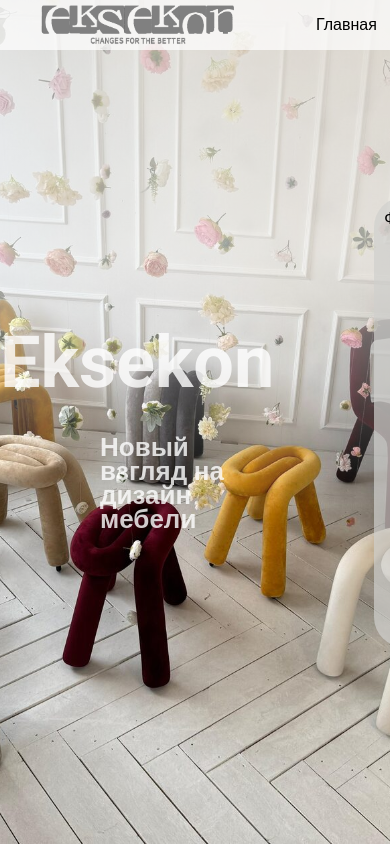
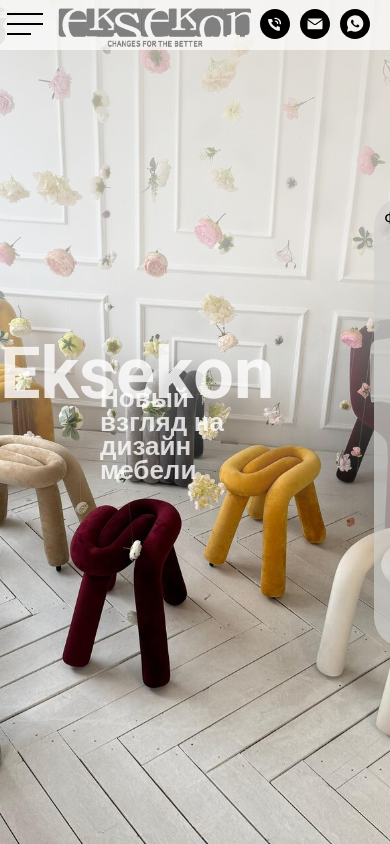
Before and after one commit to leonraz58/eksekon, a React app: page / in a window 390 px wide. Shown: the top 844 px of the page. Built offline with nearby package versions, Linux system fonts and the light colour scheme; a web font is replaced by a local one.

Commit message:
add mobile header menu

```diff
--- a/src/layout/header/contacts/contacts.module.scss
+++ b/src/layout/header/contacts/contacts.module.scss
@@ -2,5 +2,8 @@
   display: flex;
   justify-content: center;
   align-items: center;
-  gap: 10px
+  gap: 10px;
+  line-height: 1;
+  position: relative;
+  z-index: -5;
 }
--- a/src/layout/header/header.module.scss
+++ b/src/layout/header/header.module.scss
@@ -12,12 +12,22 @@
   padding-right: 20px;
 
   //border: 1px solid red;
-  z-index: 100;
+  z-index: 5;
 
   background: rgba(255, 255, 255, 0.7);
   height: 50px;
 }
 
+.logoWrapper {
+  display: flex;
+  align-items: center;
+  justify-content: center;
+  width: 200px;
+  overflow: hidden;
+  z-index: -5
+}
+
 .logo {
   height: 80px;
+  object-fit: cover;
 }
--- a/src/layout/header/header.tsx
+++ b/src/layout/header/header.tsx
@@ -1,14 +1,29 @@
 import s from './header.module.scss'
 import logo from './../../assets/images/logo.png'
-import {Menu} from "./menu/menu";
 import {Contacts} from "./contacts/contacts";
+import {DesktopMenu} from "./headerMenu/menu/desktopMenu/desktopMenu";
+import {MobileMenu} from "./headerMenu/menu/mobileMenu/mobileMenu";
+import {useEffect, useState} from "react";
 
 export const Header = () => {
+
+    const [width, setWidth] = useState(window.innerWidth);
+    const breakpoint = 768
+    let isMobile = width < breakpoint
+
+    useEffect(()=>{
+        const handleWindowResize = () => setWidth(window.innerWidth);
+        window.addEventListener('resize', handleWindowResize);
+        return () => window.removeEventListener('resize', handleWindowResize);
+    })
+
     return <header className={s.header}>
-        <div>
+        {isMobile && <MobileMenu/>}
+        <div className={s.logoWrapper}>
             <img src={logo} alt="logo" className={s.logo}/>
         </div>
-        <Menu/>
+        {!isMobile && <DesktopMenu/>}
+
         <Contacts/>
     </header>
 }
--- /dev/null
+++ b/src/layout/header/headerMenu/menu/desktopMenu/desktopMenu.module.scss
@@ -0,0 +1,11 @@
+.desktopMenu {
+  ul {
+    display: flex;
+    gap: 30px;
+    justify-content: center;
+
+    li {
+      text-wrap: nowrap;
+    }
+  }
+}
--- /dev/null
+++ b/src/layout/header/headerMenu/menu/desktopMenu/desktopMenu.tsx
@@ -0,0 +1,8 @@
+import {Menu} from "../menu";
+import s from './desktopMenu.module.scss'
+
+export const DesktopMenu = () => {
+    return <nav className={s.desktopMenu}>
+        <Menu/>
+    </nav>
+}
--- a/src/layout/header/menu/menu.tsx
+++ b/src/layout/header/headerMenu/menu/menu.tsx
@@ -1,6 +1,4 @@
 import {Link} from "react-router-dom";
-import s from './menu.module.scss'
-
 
 const items = [
     {
@@ -31,7 +29,7 @@ const items = [
 
 export const Menu = () => {
     return <nav >
-        <ul className={s.menu}>
+        <ul>
             {items.map((item, i) => {
                 return <li key={i}>
                     <Link
--- /dev/null
+++ b/src/layout/header/headerMenu/menu/mobileMenu/mobileMenu.tsx
@@ -0,0 +1,55 @@
+import {Menu} from "../menu";
+import {useState} from "react";
+import {BurgerButton} from "../../../burgerButton/burgerButton";
+import styled, {css} from "styled-components";
+
+export const MobileMenu = () => {
+    const [menuIsOpen, setMenuIsOpen] = useState(false);
+    const onBurgerBtnClick = () => {
+        setMenuIsOpen(!menuIsOpen);
+    }
+    return (
+        <nav>
+            <BurgerButton isOpen={menuIsOpen} onClick={onBurgerBtnClick}>
+                <span></span>
+            </BurgerButton>
+            <MobileMenuPopup isOpen={menuIsOpen} onClick={()=>{setMenuIsOpen(false)}}>
+                <Menu/>
+            </MobileMenuPopup>
+        </nav>
+    );
+};
+
+const MobileMenuPopup = styled.div<{isOpen: boolean}>`
+    position: fixed;
+    top: 0;
+    left: 0;
+    //right: 0;
+    //bottom: 0;
+    z-index: -1;
+    width: 70%;
+    height: 100%;
+    background-color: rgba(255, 255, 255, 0.9);
+    display: flex;
+    justify-content: center;
+    align-items: center;
+    transform: translateX(-100%);
+    transition: 0.8s ease-in-out;
+
+    ul {
+        display: flex;
+        gap: 1px;
+        flex-direction: column;
+        justify-content: center;
+        align-items: center;
+        transition: 0.8s ease-in-out;
+    }
+
+    ${props => props.isOpen && css<{isOpen: boolean}> `
+        transform: translateY(0);
+
+        & ul {
+            gap: 30px;
+        }
+    `}
+`
--- a/src/styles/_boilerplate.scss
+++ b/src/styles/_boilerplate.scss
@@ -10,6 +10,8 @@ html {
 *::before,
 *::after {
   box-sizing: border-box;
+  margin: 0;
+  padding: 0;
 }
 
 input,
@@ -57,5 +59,5 @@ button {
   background-color: unset;
   border: none;
   cursor: pointer;
-  color: red;
+  color: black;
 }
```
Also changed, not shown: src/layout/header/headerMenu/menu/menu.module.scss (renamed from src/layout/header/menu/menu.module.scss), src/layout/header/headerMenu/menu/mobileMenu/mobileMenu.module.scss (added).
